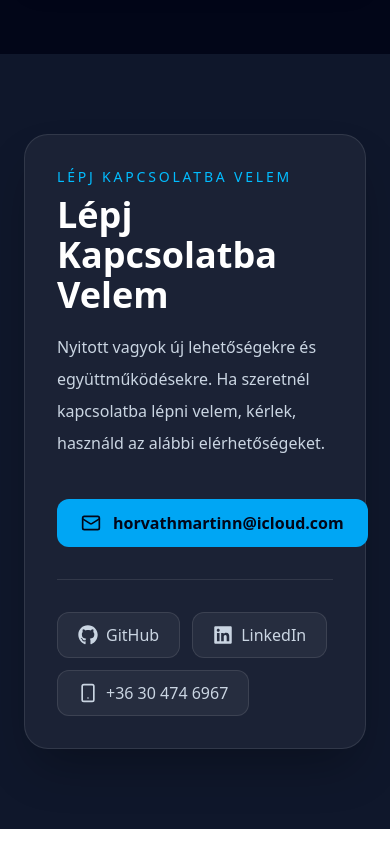
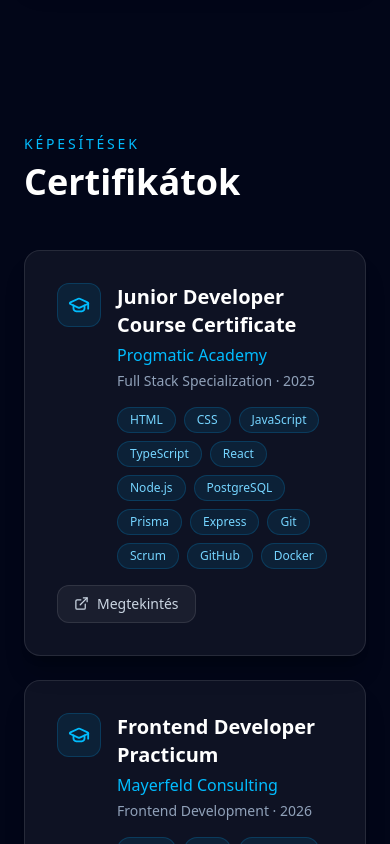
Before and after one commit to horvathmartin97/portfolio, a React (Vite) app in the folder MartinH-Portfolio/: page / in a window 390 px wide. Shown: the part 7480-8324 px from the top of the page. Built offline with nearby package versions, Linux system fonts and the light colour scheme.

Commit message:
certificate section added

```diff
--- a/MartinH-Portfolio/src/App.tsx
+++ b/MartinH-Portfolio/src/App.tsx
@@ -1,3 +1,4 @@
+import Certifications from "./components/Certifications";
 import Contact from "./components/Contact";
 import Experience from "./components/Experience";
 import Header from "./components/Header";
@@ -14,6 +15,7 @@ function App() {
         <Projects />
         <Experience />
         <Skills />
+        <Certifications />
         <Contact />
       </main>
     </>
--- /dev/null
+++ b/MartinH-Portfolio/src/components/Certifications.tsx
@@ -0,0 +1,109 @@
+import { useTranslation } from "react-i18next";
+import { GraduationCap, ExternalLink } from "lucide-react";
+import progmaticCert from "../assets/progmaticCert.pdf";
+import mayerfeldCert from "../assets/mayerfeldCert.pdf";
+
+export default function Certifications() {
+  const { t } = useTranslation();
+
+  const certs = [
+    {
+      title: "Junior Developer Course Certificate",
+      issuer: "Progmatic Academy",
+      date: "2025",
+      specialization: "Full Stack Specialization",
+      skills: [
+        "HTML",
+        "CSS",
+        "JavaScript",
+        "TypeScript",
+        "React",
+        "Node.js",
+        "PostgreSQL",
+        "Prisma",
+        "Express",
+        "Git",
+        "Scrum",
+        "GitHub",
+        "Docker",
+      ],
+      pdfUrl: progmaticCert,
+    },
+    {
+      title: "Frontend Developer Practicum",
+      issuer: "Mayerfeld Consulting",
+      date: "2026",
+      specialization: "Frontend Development",
+      skills: ["HTML", "CSS", "JavaScript"],
+      pdfUrl: mayerfeldCert,
+    },
+  ];
+
+  return (
+    <section
+      id="certifications"
+      className="w-full py-20 md:py-32 bg-slate-950 text-white"
+    >
+      <div className="container mx-auto px-6">
+        <div className="mb-12">
+          <p className="text-sm font-medium uppercase tracking-[0.2em] text-sky-400 mb-2">
+            {t("certifications.label")}
+          </p>
+          <h2 className="text-4xl font-bold text-white">
+            {t("certifications.title")}
+          </h2>
+        </div>
+
+        <div className="flex flex-col gap-6 max-w-4xl">
+          {certs.map((cert) => (
+            <div
+              key={cert.title}
+              className="rounded-2xl border border-white/10 bg-white/5 p-8 shadow-xl shadow-black/20"
+            >
+              <div className="flex flex-col sm:flex-row items-start justify-between gap-4">
+                <div className="flex items-start gap-4">
+                  <div className="flex items-center justify-center w-11 h-11 rounded-xl bg-sky-500/10 border border-sky-500/20 shrink-0">
+                    <GraduationCap size={22} className="text-sky-400" />
+                  </div>
+
+                  <div>
+                    <h3 className="text-xl font-bold text-white">
+                      {cert.title}
+                    </h3>
+                    <p className="text-sky-400 font-medium mt-1">
+                      {cert.issuer}
+                    </p>
+                    <p className="text-slate-400 text-sm mt-1">
+                      {cert.specialization} · {cert.date}
+                    </p>
+
+                    <div className="flex flex-wrap gap-2 mt-4">
+                      {cert.skills.map((skill) => (
+                        <span
+                          key={skill}
+                          className="bg-sky-500/10 text-sky-300 border border-sky-500/20 text-xs font-medium px-3 py-1 rounded-full"
+                        >
+                          {skill}
+                        </span>
+                      ))}
+                    </div>
+                  </div>
+                </div>
+
+                <a
+                  href={cert.pdfUrl}
+                  target="_blank"
+                  rel="noopener noreferrer"
+                  className="inline-flex items-center gap-2 border border-white/10 bg-white/5 hover:bg-white/10 hover:border-sky-500/30 text-slate-300 hover:text-white text-sm font-medium px-4 py-2 rounded-xl transition-all shrink-0"
+                >
+                  <ExternalLink size={15} />
+                  {t("certifications.view_cert")}
+                </a>
+              </div>
+            </div>
+          ))}
+        </div>
+      </div>
+    </section>
+  );
+}
--- a/MartinH-Portfolio/src/components/Header.tsx
+++ b/MartinH-Portfolio/src/components/Header.tsx
@@ -11,6 +11,7 @@ export default function Header() {
     { title: t("header.projects"), href: "#projects" },
     { title: t("header.experience"), href: "#experience" },
     { title: t("header.skills"), href: "#skills" },
+    { title: t("certifications.title"), href: "#certifications" },
     { title: t("header.contact"), href: "#contact" },
   ];
 
--- a/MartinH-Portfolio/src/locales/de/translation.json
+++ b/MartinH-Portfolio/src/locales/de/translation.json
@@ -126,6 +126,11 @@
       "Führungsqualitäten"
     ]
   },
+  "certifications": {
+    "label": "Qualifikationen",
+    "title": "Zertifikate",
+    "view_cert": "Zertifikat ansehen"
+  },
   "contact": {
     "title": "Kontakt aufnehmen",
     "description": "Ich bin derzeit offen für neue Möglichkeiten und Kooperationen. Ob Sie ein Projekt im Sinn haben, potenzielle Stellen besprechen oder einfach nur in Kontakt treten möchten, zögern Sie nicht, sich zu melden. Sie können mich per E-Mail erreichen oder mich auf verschiedenen sozialen Medienplattformen finden."
--- a/MartinH-Portfolio/src/locales/en/translation.json
+++ b/MartinH-Portfolio/src/locales/en/translation.json
@@ -127,6 +127,11 @@
       "Leadership"
     ]
   },
+  "certifications": {
+    "label": "Qualifications",
+    "title": "Certifications",
+    "view_cert": "View Certificate"
+  },
   "contact": {
     "title": "Get in Touch",
     "description": "I'm currently open to new opportunities and collaborations. Whether you have a project in mind, want to discuss potential roles, or just want to connect, feel free to reach out. You can contact me via email or find me on various social media platforms."
--- a/MartinH-Portfolio/src/locales/hu/translation.json
+++ b/MartinH-Portfolio/src/locales/hu/translation.json
@@ -126,6 +126,11 @@
       "Empátia"
     ]
   },
+  "certifications": {
+    "label": "Képesítések",
+    "title": "Certifikátok",
+    "view_cert": "Megtekintés"
+  },
   "contact": {
     "title": "Lépj Kapcsolatba Velem",
     "description": "Nyitott vagyok új lehetőségekre és együttműködésekre. Ha szeretnél kapcsolatba lépni velem, kérlek, használd az alábbi elérhetőségeket."
```
Also changed, not shown: 2 other files (tests, documents, lock files or other folders).
